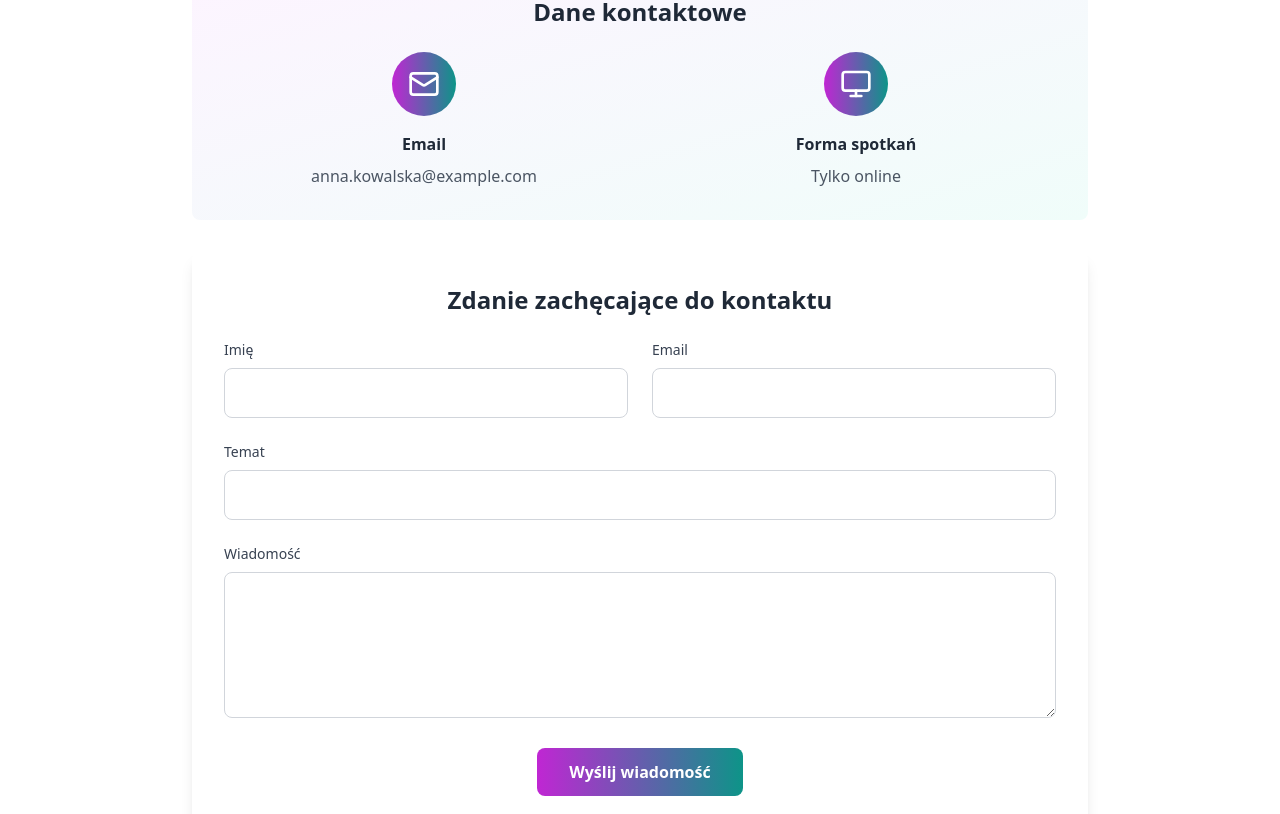
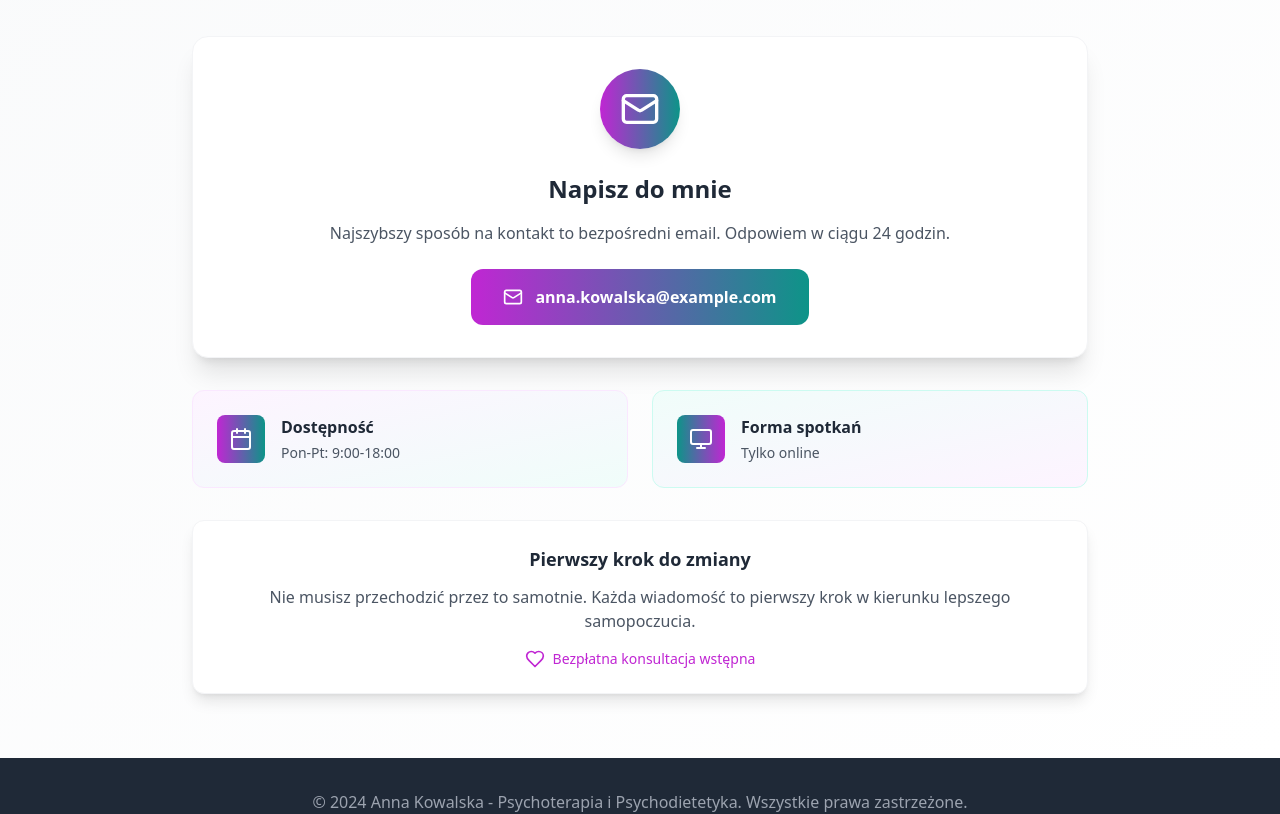
Before and after one commit to bpazdziur/psycho-one-pager, a React (Vite) app: page / in a window 1280 px wide. Shown: the part 3560-4374 px from the top of the page. Built offline with nearby package versions, Linux system fonts and the light colour scheme.

Commit message:
Replace contact form with beautiful direct email contact section

```diff
--- a/src/App.tsx
+++ b/src/App.tsx
@@ -1,5 +1,5 @@
 import React, { useState, useEffect, useRef } from 'react';
-import { Menu, X, Phone, Mail, Monitor, Heart, Brain, Users, MessageCircle, Calendar, CheckCircle, Instagram, Facebook } from 'lucide-react';
+import { Menu, X, Mail, Monitor, Heart, Brain, Users, MessageCircle, Calendar, CheckCircle, Instagram, Facebook } from 'lucide-react';
 
 function App() {
   const [isMenuOpen, setIsMenuOpen] = useState(false);
@@ -404,63 +404,76 @@ function App() {
       </section>
 
       {/* KONTAKT Section */}
-      <section id="contact" className="py-16 bg-white">
+      <section id="contact" className="py-16 bg-gradient-to-br from-gray-50 to-white">
         <div className="max-w-7xl mx-auto px-4 sm:px-6 lg:px-8">
           <div className="text-center mb-12">
             <h2 className="text-3xl md:text-4xl font-bold text-gray-800 mb-4">KONTAKT</h2>
-            <div className="w-24 h-1 bg-gradient-to-r from-fuchsia-600 to-teal-600 mx-auto"></div>
+            <div className="w-24 h-1 bg-gradient-to-r from-fuchsia-600 to-teal-600 mx-auto mb-4"></div>
+            <p className="text-lg text-gray-600 max-w-2xl mx-auto">
+              Gotowa jestem pomóc Ci w drodze do lepszego samopoczucia. Skontaktuj się ze mną, aby umówić się na konsultację.
+            </p>
           </div>
 
           <div className="max-w-4xl mx-auto">
-            {/* Dane kontaktowe */}
-            <div className="bg-gradient-to-br from-fuchsia-50 to-teal-50 rounded-lg p-8 mb-8">
-              <h3 className="text-2xl font-semibold text-gray-800 mb-6 text-center">Dane kontaktowe</h3>
-              <div className="grid md:grid-cols-2 gap-8">
+            {/* Główny kontakt - Email */}
+            <div className="bg-white rounded-2xl shadow-xl p-8 mb-8 border border-gray-100">
               <div className="text-center">
-                  <div className="w-16 h-16 bg-gradient-to-r from-fuchsia-600 to-teal-600 rounded-full flex items-center justify-center mx-auto mb-4">
-                    <Mail className="w-8 h-8 text-white" />
+                <div className="w-20 h-20 bg-gradient-to-r from-fuchsia-600 to-teal-600 rounded-full flex items-center justify-center mx-auto mb-6 shadow-lg">
+                  <Mail className="w-10 h-10 text-white" />
                 </div>
-                  <h4 className="font-semibold text-gray-800 mb-2">Email</h4>
-                  <p className="text-gray-600">anna.kowalska@example.com</p>
+                <h3 className="text-2xl font-bold text-gray-800 mb-4">Napisz do mnie</h3>
+                <p className="text-gray-600 mb-6">
+                  Najszybszy sposób na kontakt to bezpośredni email. Odpowiem w ciągu 24 godzin.
+                </p>
+                <a
+                  href="mailto:anna.kowalska@example.com?subject=Konsultacja psychoterapeutyczna&body=Cześć!%0A%0AZainteresowana jestem konsultacją psychoterapeutyczną.%0A%0APozdrawiam"
+                  className="inline-flex items-center space-x-3 bg-gradient-to-r from-fuchsia-600 to-teal-600 text-white px-8 py-4 rounded-xl font-semibold hover:shadow-xl transition-all duration-300 transform hover:scale-105 hover:from-fuchsia-700 hover:to-teal-700"
+                >
+                  <Mail className="w-5 h-5" />
+                  <span>anna.kowalska@example.com</span>
+                </a>
               </div>
-                <div className="text-center">
-                  <div className="w-16 h-16 bg-gradient-to-r from-fuchsia-600 to-teal-600 rounded-full flex items-center justify-center mx-auto mb-4">
-                    <Monitor className="w-8 h-8 text-white" />
             </div>
-                  <h4 className="font-semibold text-gray-800 mb-2">Forma spotkań</h4>
-                  <p className="text-gray-600">Tylko online</p>
+
+            {/* Dodatkowe informacje */}
+            <div className="grid md:grid-cols-2 gap-6">
+              <div className="bg-gradient-to-br from-fuchsia-50 to-teal-50 rounded-xl p-6 border border-fuchsia-100">
+                <div className="flex items-center space-x-4">
+                  <div className="w-12 h-12 bg-gradient-to-r from-fuchsia-600 to-teal-600 rounded-lg flex items-center justify-center">
+                    <Calendar className="w-6 h-6 text-white" />
+                  </div>
+                  <div>
+                    <h4 className="font-semibold text-gray-800 mb-1">Dostępność</h4>
+                    <p className="text-gray-600 text-sm">Pon-Pt: 9:00-18:00</p>
                   </div>
                 </div>
               </div>
 
-            {/* Formularz kontaktowy */}
-            <div className="bg-white rounded-lg shadow-lg p-8">
-              <h3 className="text-2xl font-semibold text-gray-800 mb-6 text-center">Zdanie zachęcające do kontaktu</h3>
-              <form className="space-y-6">
-                <div className="grid md:grid-cols-2 gap-6">
-                  <div>
-                    <label className="block text-sm font-medium text-gray-700 mb-2">Imię</label>
-                    <input type="text" className="w-full px-4 py-3 border border-gray-300 rounded-lg focus:ring-2 focus:ring-fuchsia-500 focus:border-transparent" />
+              <div className="bg-gradient-to-br from-teal-50 to-fuchsia-50 rounded-xl p-6 border border-teal-100">
+                <div className="flex items-center space-x-4">
+                  <div className="w-12 h-12 bg-gradient-to-r from-teal-600 to-fuchsia-600 rounded-lg flex items-center justify-center">
+                    <Monitor className="w-6 h-6 text-white" />
                   </div>
                   <div>
-                    <label className="block text-sm font-medium text-gray-700 mb-2">Email</label>
-                    <input type="email" className="w-full px-4 py-3 border border-gray-300 rounded-lg focus:ring-2 focus:ring-fuchsia-500 focus:border-transparent" />
+                    <h4 className="font-semibold text-gray-800 mb-1">Forma spotkań</h4>
+                    <p className="text-gray-600 text-sm">Tylko online</p>
                   </div>
                 </div>
-                <div>
-                  <label className="block text-sm font-medium text-gray-700 mb-2">Temat</label>
-                  <input type="text" className="w-full px-4 py-3 border border-gray-300 rounded-lg focus:ring-2 focus:ring-fuchsia-500 focus:border-transparent" />
               </div>
-                <div>
-                  <label className="block text-sm font-medium text-gray-700 mb-2">Wiadomość</label>
-                  <textarea rows={5} className="w-full px-4 py-3 border border-gray-300 rounded-lg focus:ring-2 focus:ring-fuchsia-500 focus:border-transparent"></textarea>
             </div>
-                <div className="text-center">
-                  <button type="submit" className="bg-gradient-to-r from-fuchsia-600 to-teal-600 text-white px-8 py-3 rounded-lg font-semibold hover:shadow-lg transition-all duration-300 transform hover:scale-105">
-                    Wyślij wiadomość
-                  </button>
+
+            {/* Zachęcający tekst */}
+            <div className="mt-8 text-center">
+              <div className="bg-white rounded-xl p-6 shadow-lg border border-gray-100">
+                <h4 className="text-lg font-semibold text-gray-800 mb-3">Pierwszy krok do zmiany</h4>
+                <p className="text-gray-600 mb-4">
+                  Nie musisz przechodzić przez to samotnie. Każda wiadomość to pierwszy krok w kierunku lepszego samopoczucia.
+                </p>
+                <div className="flex items-center justify-center space-x-2 text-fuchsia-600">
+                  <Heart className="w-5 h-5" />
+                  <span className="text-sm font-medium">Bezpłatna konsultacja wstępna</span>
                 </div>
-              </form>
+              </div>
             </div>
           </div>
         </div>
```
Lines whose indentation alone changed are shown as unchanged.
